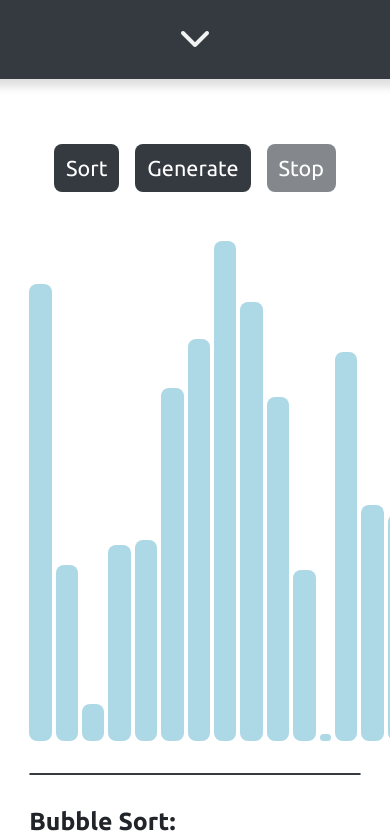
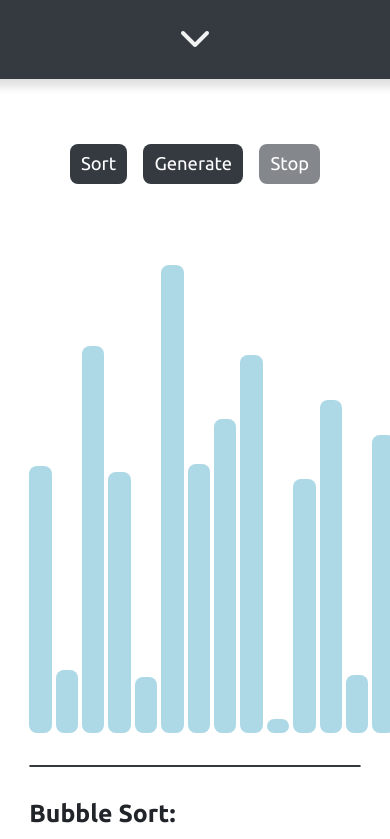
Before and after one commit to emrah-i/Sort, a React (Create React App) app in the folder sorting/: page / in a window 390 px wide. Shown: the top 839 px of the page. Built offline with nearby package versions, Linux system fonts and the light colour scheme.

Commit message:
Hadleing resizing

```diff
--- a/sorting/src/App.jsx
+++ b/sorting/src/App.jsx
@@ -17,6 +17,7 @@ function App(){
     const [ arrayLength, setArrayLength ] = useState(25)
     const [ breakLength, setBreakLength ] = useState(50)
     const [ working, setWorking ] = useState(false)
+    const [ screenSize, setScreenSize ] = useState({width: window.innerWidth, height: window.innerHeight})
     const stop = useRef(false);
     const barsRef = useRef([]);
     const barsHeight = useRef(null);
@@ -39,18 +40,9 @@ function App(){
 
     function handleResize() {
 
-        const height = window.innerHeight
-        const sec_height = window.screen.height
+        setScreenSize({width: window.innerWidth, height: window.innerHeight})
 
-        if (height >= 768 || sec_height >= 768) {
-            barsHeight.current = 501
-        }
-        else if (height >= 576 || sec_height >= 576) {
-            barsHeight.current = 401
-        }
-        else {
-            barsHeight.current = 301
-        }
+        console.log(screenSize['height'])
 
         generateArray()
     }
@@ -87,15 +79,33 @@ function App(){
 
     useEffect(()=> {
 
-        handleResize()
-
         window.addEventListener('resize', handleResize);
 
         return () => {
           window.removeEventListener('resize', handleResize);
         }
+      }, [])
 
-      }, [window.screen.width, window.innerWidth])
+    useEffect(()=>{
+
+        const height = screenSize['height']
+
+        if (height >= 992) {
+            barsHeight.current = 601
+        }
+        else if (height >= 768) {
+            barsHeight.current = 501
+        }
+        else if (height >= 576) {
+            barsHeight.current = 401
+        }
+        else if (height >= 450) {
+            barsHeight.current = 301
+        }
+        else {
+            barsHeight.current = 201
+        }
+    }, [screenSize])
 
     useEffect(()=>{
         generateArray()
@@ -106,7 +116,7 @@ function App(){
       }, [numbArray]);
 
     return (<div>
-                <Nav arrayLength={arrayLength} setArrayLength={setArrayLength} setSortType={setSortType} breakLength={breakLength} setBreakLength={setBreakLength} working={working} />
+                <Nav arrayLength={arrayLength} setArrayLength={setArrayLength} setSortType={setSortType} breakLength={breakLength} setBreakLength={setBreakLength} working={working} handleResize={handleResize} screenSize={screenSize} />
                 <SortBtns barsRef={barsRef} generateArray={generateArray} sortType={sortType} mainSort={mainSort} working={working} setWorking={setWorking} clearHighlights={clearHighlights} stop={stop} />
                 <Display numbArray={numbArray} barsRef={barsRef} arrayLength={arrayLength} />
                 <hr/>
--- a/sorting/src/components/bigo.jsx
+++ b/sorting/src/components/bigo.jsx
@@ -58,7 +58,7 @@ function BigO(props) {
               Therefore, even if the all elements are sorted, the algorithm must still proceed until it has inspected all elements to guarantee the array's sorted state.
             </p>
             <p><b>Best-case:</b> O(n<sup>2</sup>) –– even if the array is sorted, you have to loop through the whole array n number of times.</p>
-            <p><b>Average-case:</b> O(n<sup>2</sup>) –– since you have to loop through each index n number of times.</p>
+            <p><b>Average-case:</b> O(n<sup>2</sup>)</p>
             <p><b>Worst-case:</b> O(n<sup>2</sup>)</p>
           </div>
         );
@@ -125,7 +125,8 @@ function BigO(props) {
             </p>
             <p><b>Best-case:</b> O(n log n) –– with a good pivot selection.</p>
             <p><b>Average-case:</b> O(n log n)</p>
-            <p><b>Worst-case:</b> O(n<sup>2</sup>) –– when the pivot is always the smallest or largest element. For my algorithm, this would be when the array is sorted.</p>
+            <p><b>Worst-case:</b> O(n<sup>2</sup>) –– when the pivot is the smallest or largest element.
+            For my algorithm, this would be when the array is sorted since the last element would be the largest.</p>
           </div>
         );
         break;
--- a/sorting/src/components/nav.jsx
+++ b/sorting/src/components/nav.jsx
@@ -1,7 +1,7 @@
 import { useEffect, useRef, useState } from "react";
 
 function Nav(props) {
-    const { arrayLength, setArrayLength, setSortType, breakLength, setBreakLength, working } = props
+    const { arrayLength, setArrayLength, setSortType, breakLength, setBreakLength, working, screenSize, handleResize } = props
     const [ navExpand, setNavExpand ] = useState(null)
     const formRef = useRef(null)
     const formSliders = [useRef(null), useRef(null)]
@@ -47,38 +47,50 @@ function Nav(props) {
 
     useEffect(()=>{
 
+        window.addEventListener('resize', handleResize);
+
+        return () => {
+            window.removeEventListener('resize', handleResize);
+          }
+
+    }, [])
+
+    useEffect(()=>{
+
         setArrayLength(25)
         formSliders[0].current.value = 25
 
-        const width = window.innerWidth
-        const sec_width = window.screen.width
+        const width = screenSize['width']
 
-        if (width >= 1200 || sec_width >= 1200) {
+        if (width >= 1200) {
             sliderMax.current = 115
         }
-        else if (width >= 992 || sec_width >= 992) {
+        else if (width >= 992) {
             sliderMax.current = 100
         }
-        else if (width >= 768 || sec_width >= 768) {
+        else if (width >= 768) {
             sliderMax.current = 80
         }
-        else if (width >= 576 || sec_width >= 576) {
+        else if (width >= 576) {
             sliderMax.current = 60
         }
+        else if (width >= 400) {
+            sliderMax.current = 40
+        }
         else {
-            sliderMax.current = 40
+            sliderMax.current = 35
         }
 
         if (width < 1400) {
-            setNavExpand(<button className="btn nav-chevron"><i class="fa-solid fa-chevron-down" onClick={expandToolbar} ref={navExRef}></i></button>)
+            setNavExpand(<button className="btn nav-chevron"><i className="fa-solid fa-chevron-down" onClick={expandToolbar} ref={navExRef}></i></button>)
         }
         else {
             setNavExpand(null)
         }
 
-    }, [window.innerWidth, window.screen.width])
+    }, [screenSize])
 
-    return (<nav class="top-nav" ref={navBar}>
+    return (<nav className="top-nav" ref={navBar}>
                 <div className="length-slider-parent">
                     <label className="slider-label">Bars:</label>
                     <input className="length-slider" type="range" defaultValue={arrayLength} min="4" max={sliderMax.current} onChange={(event)=>changeArray(event)} ref={formSliders[0]}></input>
--- a/sorting/src/styles.css
+++ b/sorting/src/styles.css
@@ -220,4 +220,10 @@ hr {
   .expanded {
     top: 0;
   }
+}
+@media (max-width: 768px) {
+  .sort-btns .btn {
+    padding: 0.4rem 0.7rem;
+    font-size: 1.15rem;
+  }
 }/*# sourceMappingURL=styles.css.map */
--- a/sorting/src/styles.scss
+++ b/sorting/src/styles.scss
@@ -248,3 +248,13 @@ hr {
         top: 0;
     }
 }
+
+@media (max-width: 768px) {
+    .sort-btns {
+
+        .btn {
+            padding: .4rem .7rem;
+            font-size: 1.15rem;
+        }
+    }
+}
```
Also changed, not shown: 1 other file (tests, documents, lock files or other folders).
